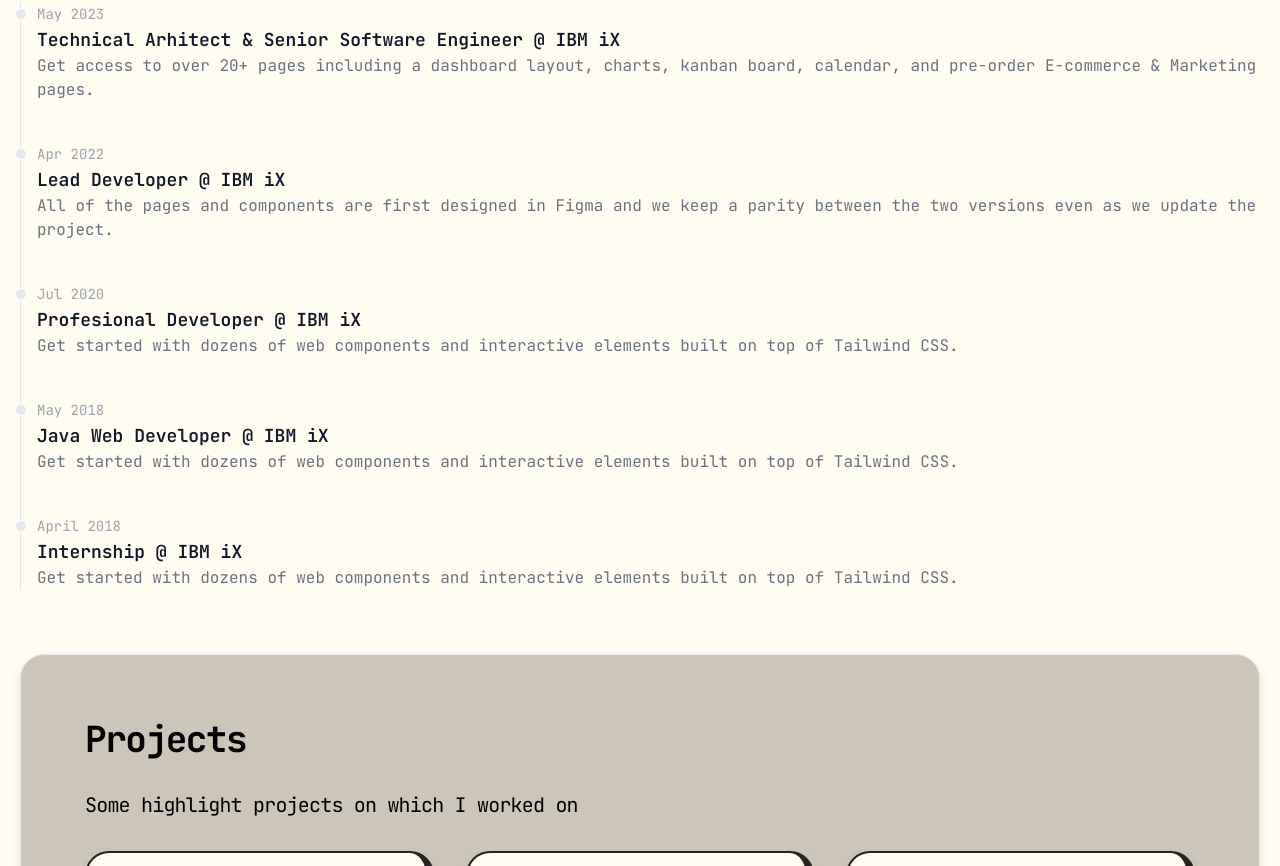
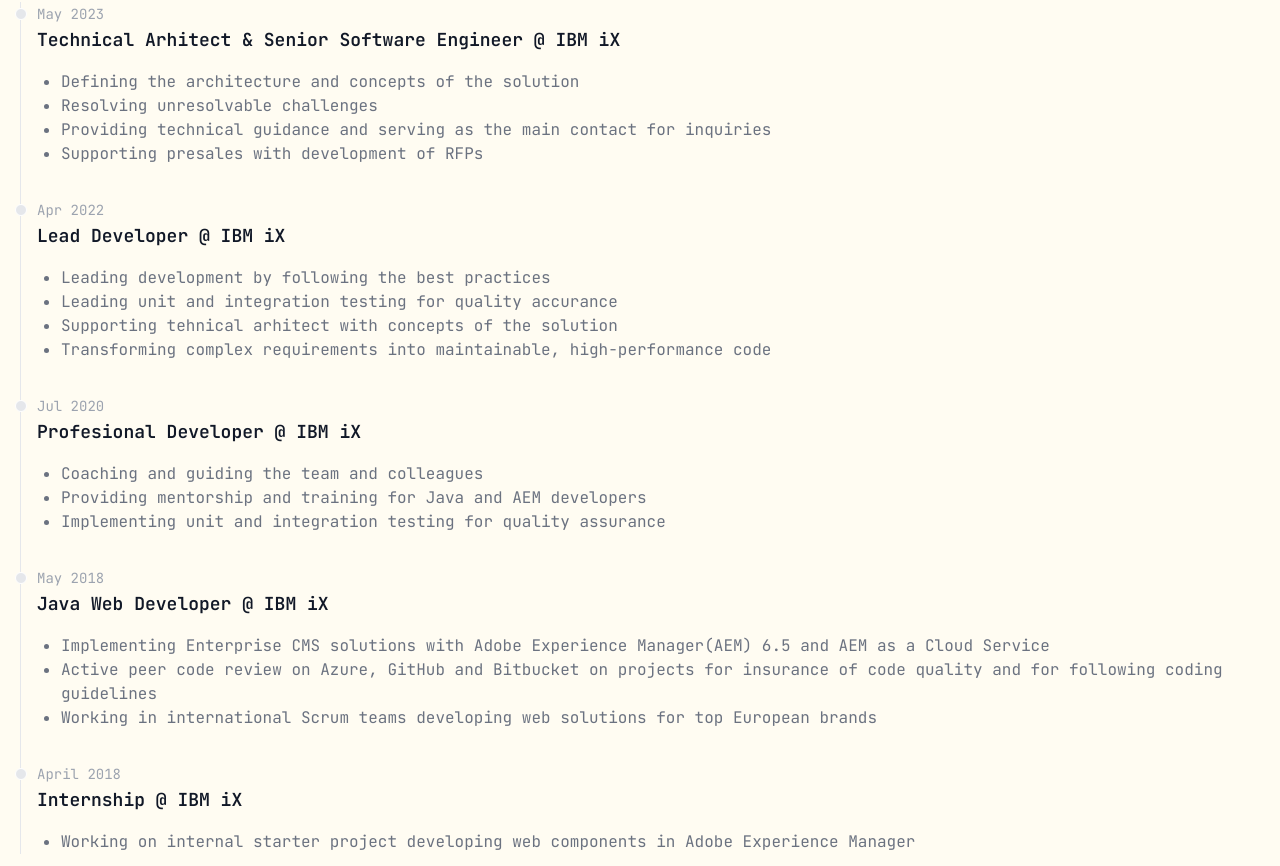
Before and after one commit to MatijaSabo/matija-sabolic.from.hr, a Next.js app: page / in a window 1280 px wide. Shown: the part 1974-2840 px from the top of the page. Built offline with nearby package versions, Linux system fonts and the light colour scheme.

Commit message:
Update experience

```diff
--- a/src/app/_components/timeline.tsx
+++ b/src/app/_components/timeline.tsx
@@ -15,35 +15,65 @@ export function Timeline() {
         <div className="my-16">
             <h2 className="text-2xl xl:text-4xl font-bold tracking-tighter pb-8">Experince</h2>
             <ol className="relative border-s border-gray-200 dark:border-gray-700">
-                <li className="mb-10 ms-4">
+                <li className="mb-8 ms-4">
                     <div className="absolute w-3 h-3 bg-gray-200 rounded-full mt-1.5 -start-1.5 border border-white dark:border-gray-900 dark:bg-gray-700"></div>
                     <time className="mb-1 text-xs xl:text-sm font-normal leading-none text-gray-400 dark:text-gray-500">May 2023</time>
                     <h3 className="text-base xl:text-lg font-semibold text-gray-900 dark:text-white">Technical Arhitect & Senior Software Engineer @ IBM iX</h3>
-                    <p className="mb-4 text-sm xl:text-base font-normal text-gray-500 dark:text-gray-400">Get access to over 20+ pages including a dashboard layout, charts, kanban board, calendar, and pre-order E-commerce & Marketing pages.</p>
+                    <div className="mb-4 text-sm xl:text-base font-normal text-gray-500 dark:text-gray-400">
+                        <ul className="mt-4 px-6 list-disc">
+                            <li>Defining the architecture and concepts of the solution</li>
+                            <li>Resolving unresolvable challenges</li>
+                            <li>Providing technical guidance and serving as the main contact for inquiries</li>
+                            <li>Supporting presales with development of RFPs</li>
+                        </ul>
+                    </div>
                 </li>
-                <li className="mb-10 ms-4">
+                <li className="mb-8 ms-4">
                     <div className="absolute w-3 h-3 bg-gray-200 rounded-full mt-1.5 -start-1.5 border border-white dark:border-gray-900 dark:bg-gray-700"></div>
                     <time className="mb-1 text-xs xl:text-sm font-normal leading-none text-gray-400 dark:text-gray-500">Apr 2022</time>
                     <h3 className="text-base xl:text-lg font-semibold text-gray-900 dark:text-white">Lead Developer @ IBM iX</h3>
-                    <p className="text-sm xl:text-base font-normal text-gray-500 dark:text-gray-400">All of the pages and components are first designed in Figma and we keep a parity between the two versions even as we update the project.</p>
+                    <div className="text-sm xl:text-base font-normal text-gray-500 dark:text-gray-400">
+                        <ul className="mt-4 px-6 list-disc">
+                            <li>Leading development by following the best practices</li>
+                            <li>Leading unit and integration testing for quality accurance</li>
+                            <li>Supporting tehnical arhitect with concepts of the solution</li>
+                            <li>Transforming complex requirements into maintainable, high-performance code</li>
+                        </ul>
+                    </div>
                 </li>
-                <li className="mb-10 ms-4">
+                <li className="mb-8 ms-4">
                     <div className="absolute w-3 h-3 bg-gray-200 rounded-full mt-1.5 -start-1.5 border border-white dark:border-gray-900 dark:bg-gray-700"></div>
                     <time className="mb-1 text-xs xl:text-sm font-normal leading-none text-gray-400 dark:text-gray-500">Jul 2020</time>
                     <h3 className="text-base xl:text-lg font-semibold text-gray-900 dark:text-white">Profesional Developer @ IBM iX</h3>
-                    <p className="text-sm xl:text-base font-normal text-gray-500 dark:text-gray-400">Get started with dozens of web components and interactive elements built on top of Tailwind CSS.</p>
+                    <div className="text-sm xl:text-base font-normal text-gray-500 dark:text-gray-400">
+                        <ul className="mt-4 px-6 list-disc">
+                            <li>Coaching and guiding the team and colleagues</li>
+                            <li>Providing mentorship and training for Java and AEM developers</li>
+                            <li>Implementing unit and integration testing for quality assurance</li>
+                        </ul>
+                    </div>
                 </li>
-                <li className="mb-10 ms-4">
+                <li className="mb-8 ms-4">
                     <div className="absolute w-3 h-3 bg-gray-200 rounded-full mt-1.5 -start-1.5 border border-white dark:border-gray-900 dark:bg-gray-700"></div>
                     <time className="mb-1 text-xs xl:text-sm font-normal leading-none text-gray-400 dark:text-gray-500">May 2018</time>
                     <h3 className="text-base xl:text-lg font-semibold text-gray-900 dark:text-white">Java Web Developer @ IBM iX</h3>
-                    <p className="text-sm xl:text-base font-normal text-gray-500 dark:text-gray-400">Get started with dozens of web components and interactive elements built on top of Tailwind CSS.</p>
+                    <div className="text-sm xl:text-base font-normal text-gray-500 dark:text-gray-400">
+                        <ul className="mt-4 px-6 list-disc">
+                            <li>Implementing Enterprise CMS solutions with Adobe Experience Manager(AEM) 6.5 and AEM as a Cloud Service</li>
+                            <li>Active peer code review on Azure, GitHub and Bitbucket on projects for insurance of code quality and for following coding guidelines</li>
+                            <li>Working in international Scrum teams developing web solutions for top European brands</li>
+                        </ul>
+                    </div>
                 </li>
                 <li className="ms-4">
                     <div className="absolute w-3 h-3 bg-gray-200 rounded-full mt-1.5 -start-1.5 border border-white dark:border-gray-900 dark:bg-gray-700"></div>
                     <time className="mb-1 text-xs xl:text-sm font-normal leading-none text-gray-400 dark:text-gray-500">April 2018</time>
                     <h3 className="text-base xl:text-lg font-semibold text-gray-900 dark:text-white">Internship @ IBM iX</h3>
-                    <p className="text-sm xl:text-base font-normal text-gray-500 dark:text-gray-400">Get started with dozens of web components and interactive elements built on top of Tailwind CSS.</p>
+                    <div className="text-sm xl:text-base font-normal text-gray-500 dark:text-gray-400">
+                        <ul className="mt-4 px-6 list-disc">
+                            <li>Working on internal starter project developing web components in Adobe Experience Manager</li>
+                        </ul>
+                    </div>
                 </li>
             </ol>
         </div>
```
